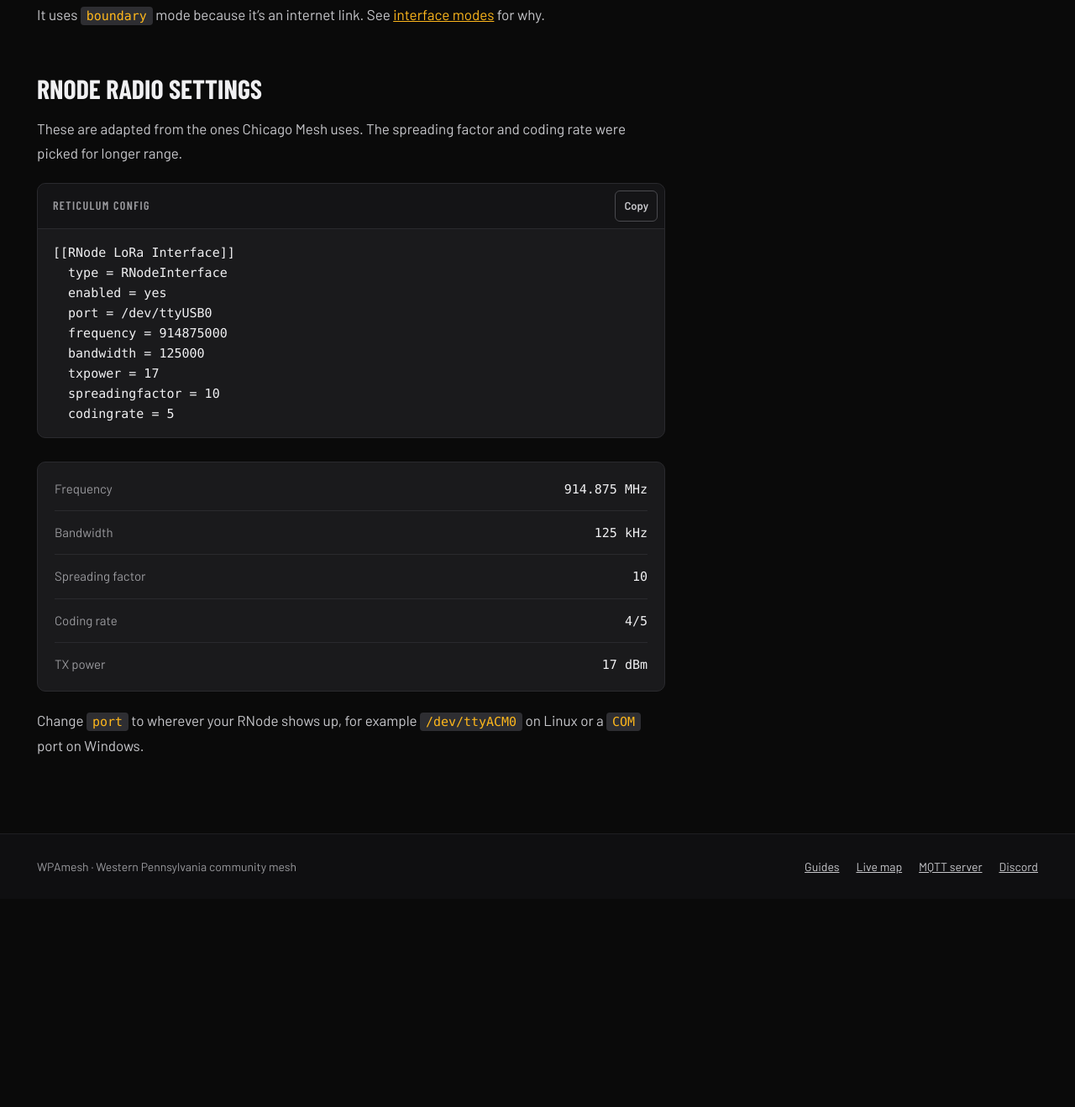
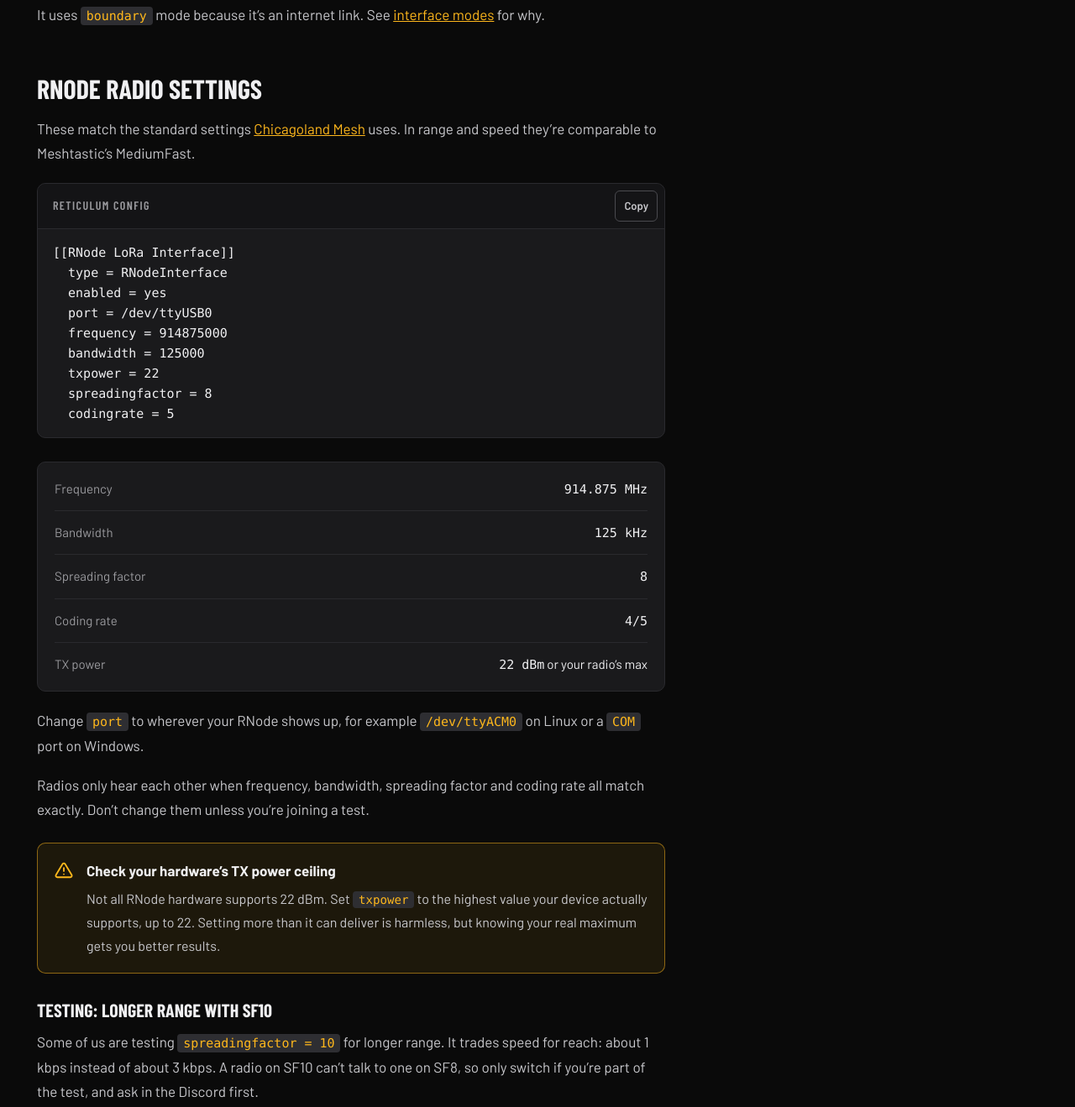
Before and after one commit to WPAMesh/wpamesh-wp-theme, a plain HTML site: page docs/guide-reticulum.html in a window 1280 px wide. Shown: the part 2118-3437 px from the top of the page at 84% size. Before the commit the page ends 3189 px from the top, so only its background shows below. Drawn offline with nearby package versions, Linux system fonts and the light colour scheme.

Commit message:
Switch Reticulum RNode settings to Chicagoland standard
SF8 at 22 dBm with a note to check the hardware TX power ceiling.
SF10 stays documented as the longer-range option being tested.

Co-Authored-By: Claude Opus 5.5 <noreply@anthropic.com>

```diff
--- a/docs/guide-reticulum.html
+++ b/docs/guide-reticulum.html
@@ -116,7 +116,7 @@
 <p>It uses <code>boundary</code> mode because it’s an internet link. See <a href="guide-reticulum-modes.html#boundary">interface modes</a> for why.</p>
 
       <h2 id="rnode">RNode radio settings</h2>
-<p>These are adapted from the ones Chicago Mesh uses. The spreading factor and coding rate were picked for longer range.</p>
+<p>These match the standard settings <a href="https://chicagolandmesh.org/guides/reticulum/getting-started/configure/">Chicagoland Mesh</a> uses. In range and speed they’re comparable to Meshtastic’s MediumFast.</p>
 <div class="wpamesh-card wpamesh-cli">
   <div class="bar"><span>Reticulum config</span><button class="wpamesh-copy" type="button">Copy</button></div>
   <pre>[[RNode LoRa Interface]]
@@ -125,20 +125,28 @@
   port = /dev/ttyUSB0
   frequency = 914875000
   bandwidth = 125000
-  txpower = 17
-  spreadingfactor = 10
+  txpower = 22
+  spreadingfactor = 8
   codingrate = 5</pre>
 </div>
 <div class="wpamesh-card wpamesh-settings">
   <dl class="wpamesh-specs">
     <div><dt>Frequency</dt><dd><code>914.875 MHz</code></dd></div>
     <div><dt>Bandwidth</dt><dd><code>125 kHz</code></dd></div>
-    <div><dt>Spreading factor</dt><dd><code>10</code></dd></div>
+    <div><dt>Spreading factor</dt><dd><code>8</code></dd></div>
     <div><dt>Coding rate</dt><dd><code>4/5</code></dd></div>
-    <div><dt>TX power</dt><dd><code>17 dBm</code></dd></div>
+    <div><dt>TX power</dt><dd><code>22 dBm</code> or your radio’s max</dd></div>
   </dl>
 </div>
 <p>Change <code>port</code> to wherever your RNode shows up, for example <code>/dev/ttyACM0</code> on Linux or a <code>COM</code> port on Windows.</p>
+<p>Radios only hear each other when frequency, bandwidth, spreading factor and coding rate all match exactly. Don’t change them unless you’re joining a test.</p>
+<div class="wpamesh-callout">
+  <svg width="22" height="22" viewBox="0 0 24 24" fill="none" stroke="currentColor" stroke-width="2" stroke-linecap="round" stroke-linejoin="round" aria-hidden="true"><path d="M10.3 3.9 1.8 18a2 2 0 0 0 1.7 3h17a2 2 0 0 0 1.7-3L13.7 3.9a2 2 0 0 0-3.4 0z"/><path d="M12 9v4M12 17h.01"/></svg>
+  <span class="title">Check your hardware’s TX power ceiling</span>
+  <p>Not all RNode hardware supports 22 dBm. Set <code>txpower</code> to the highest value your device actually supports, up to 22. Setting more than it can deliver is harmless, but knowing your real maximum gets you better results.</p>
+</div>
+<h3>Testing: longer range with SF10</h3>
+<p>Some of us are testing <code>spreadingfactor = 10</code> for longer range. It trades speed for reach: about 1 kbps instead of about 3 kbps. A radio on SF10 can’t talk to one on SF8, so only switch if you’re part of the test, and ask in the Discord first.</p>
     </article>
 
     <aside class="wpamesh-toc" aria-label="On this page">
```
